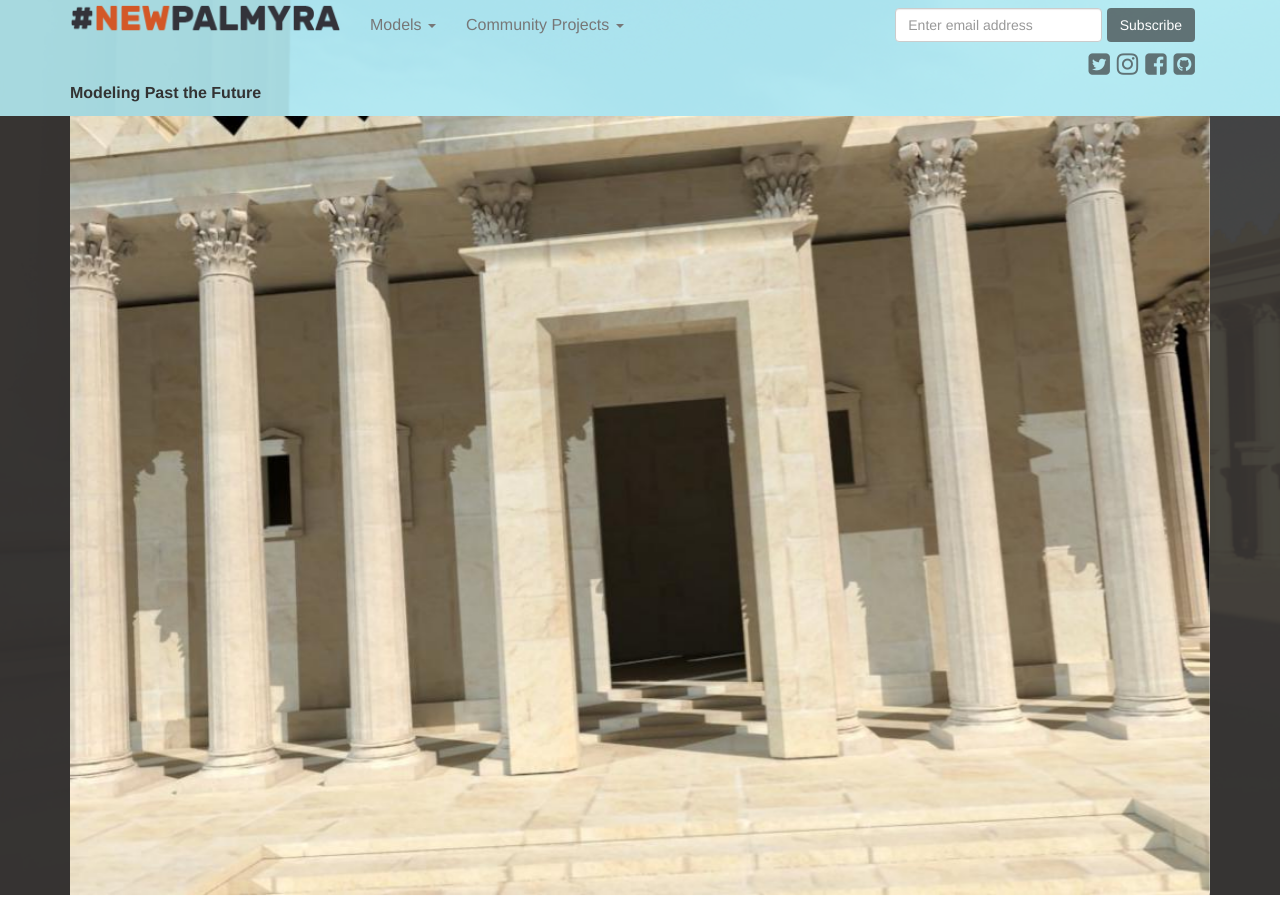
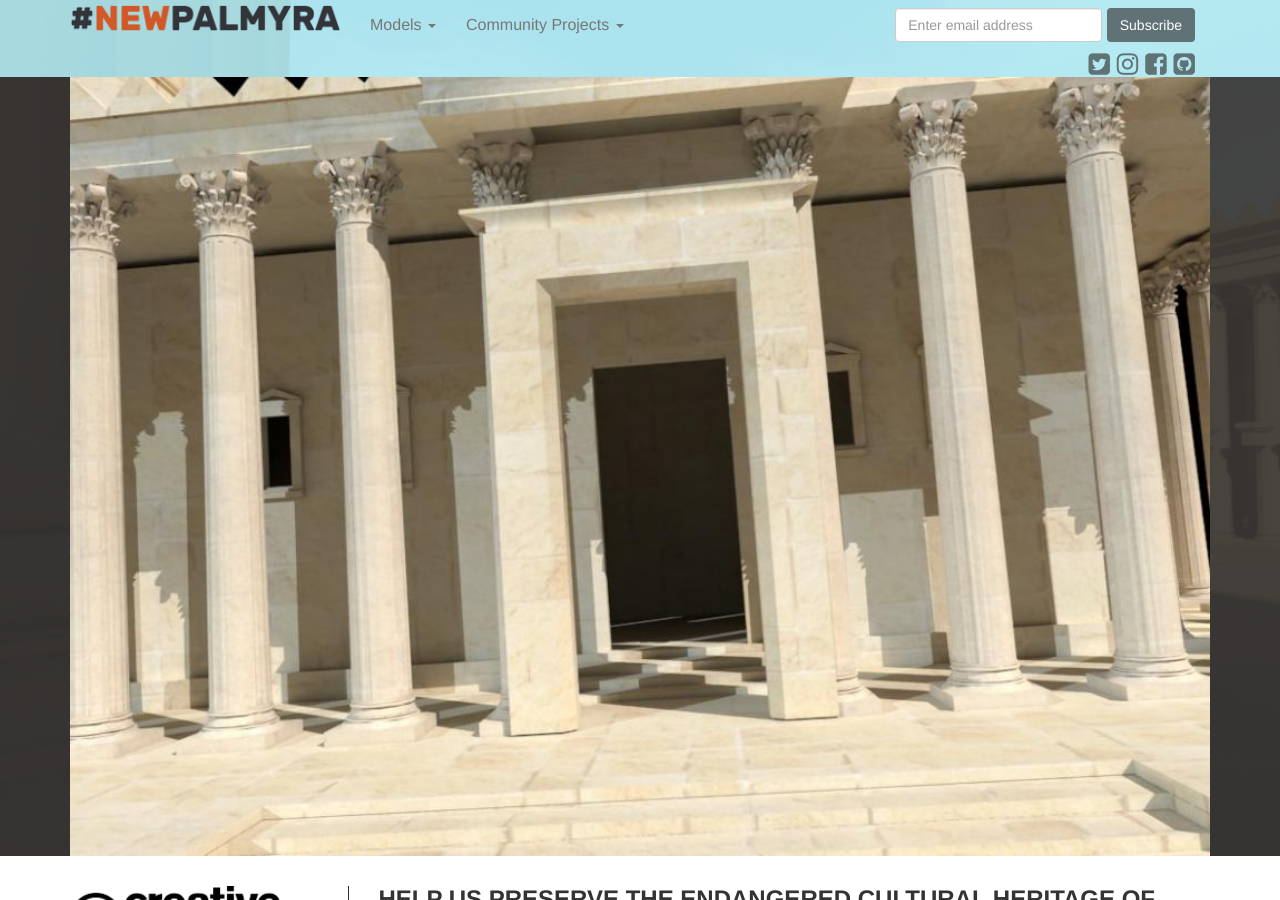
Before and after one commit to YasserMustafa/newpalmyra.org, a Jekyll site: the page index.html, which Jekyll copies as it is, in a window 1280 px wide and 900 px high. Built offline with Jekyll 4.4.1, drawn with Linux system fonts in a browser that asks for light colours; nearby versions of some CDN libraries.

Commit message:
removed tag line

```diff
--- a/index.html
+++ b/index.html
@@ -98,9 +98,8 @@
           </div>
           <!-- /.navbar-collapse --> </div>
 
-        <div class="tag col-xs-12 col-sm-6">Modeling Past the Future</div>
-        <div class="mailing-list"></div>
-      </div>
+        <!-- <div class="tag col-xs-12 col-sm-6">Modeling Past the Future</div> -->
+        </div>
     </header>
 
     <div class="region region-jumbotron">
```
